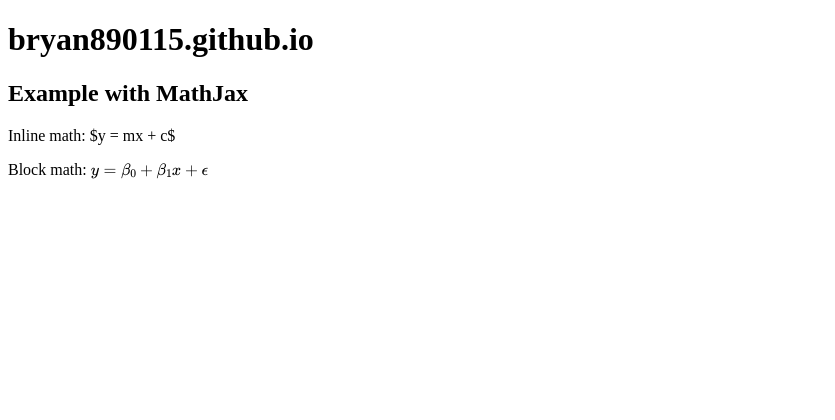
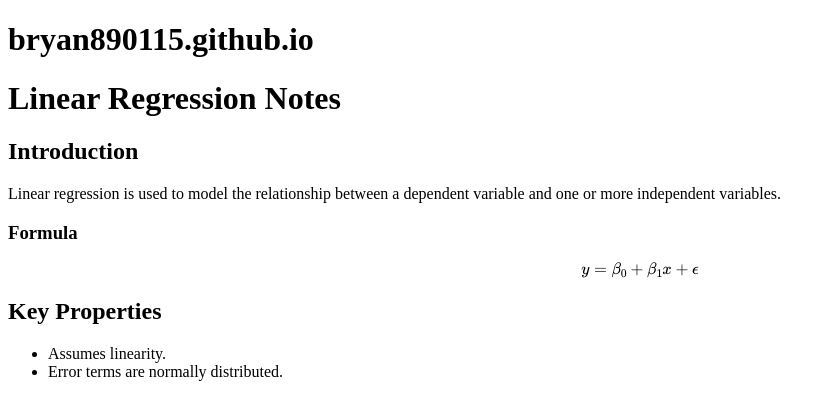
Before and after one commit to bryan890115/bryan890115.github.io, a Jekyll site: the page built from notes/notes1.md, in a window 1280 px wide. Shown: the top 420 px of the page, without its empty margins (0-835 px from the left). Built offline with Jekyll 4.4.1, drawn with Linux system fonts in a browser that asks for light colours; our own code applies the rules of GitHub Pages for plain Markdown files.

Commit message:
file test

```diff
--- a/notes/notes1.md
+++ b/notes/notes1.md
@@ -1,8 +1,13 @@
-## Example with MathJax
+# Linear Regression Notes
 
-Inline math: $y = mx + c$
+## Introduction
 
-Block math:
-$$
-y = \beta_0 + \beta_1x + \epsilon
-$$
+Linear regression is used to model the relationship between a dependent variable and one or more independent variables.
+
+### Formula
+
+$$ y = \beta_0 + \beta_1x + \epsilon $$
+
+## Key Properties
+- Assumes linearity.
+- Error terms are normally distributed.
```
